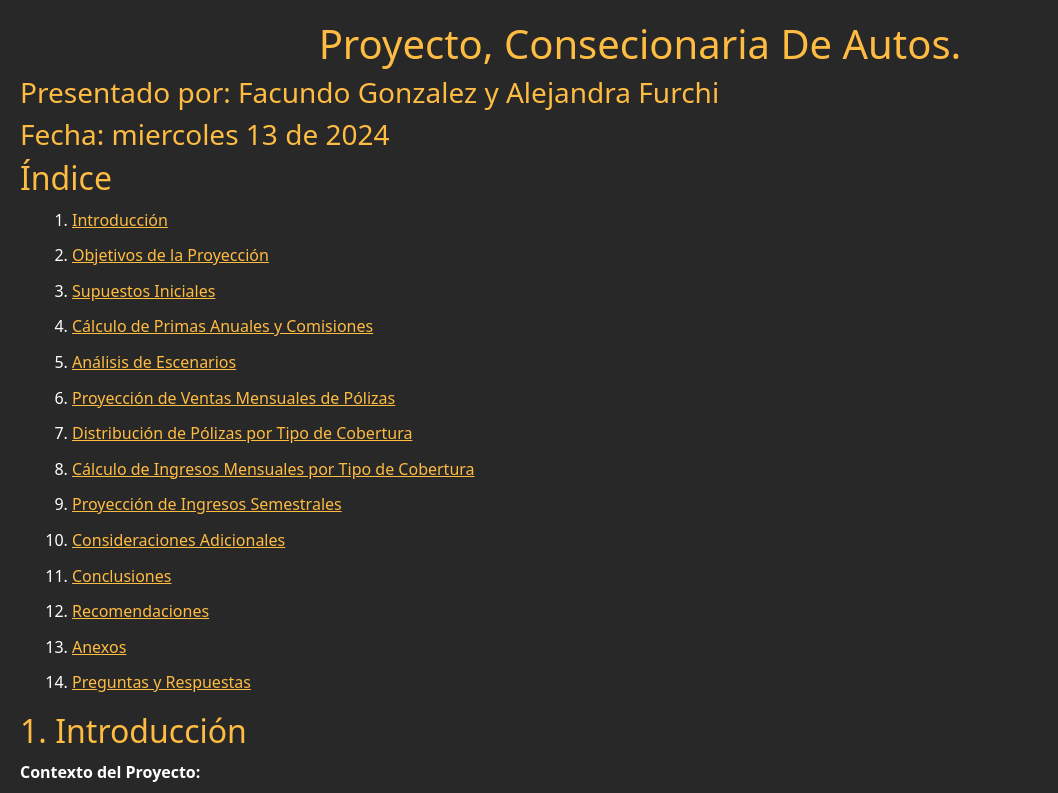
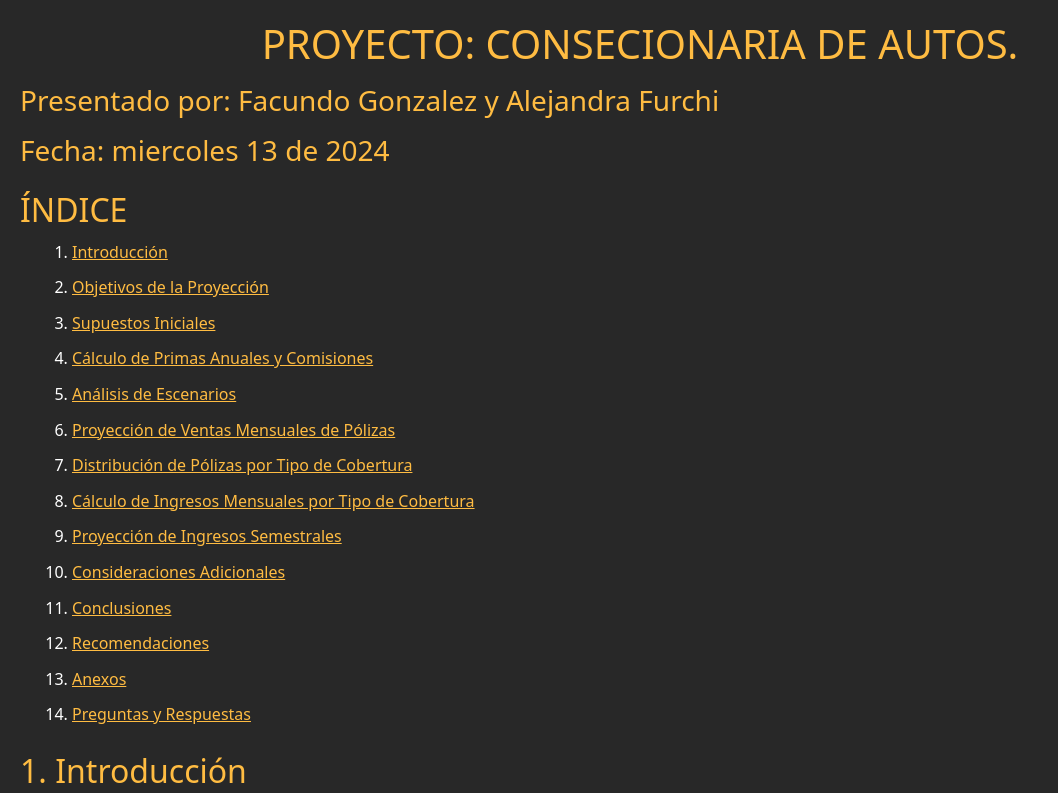
Before and after one commit to facugon85/agencia, a plain HTML site: page index.html in a window 1280 px wide. Shown: the top 793 px of the page, without its empty margins (0-1058 px from the left). Drawn offline with nearby package versions, Linux system fonts and the light colour scheme.

Commit message:
Update index.html

```diff
--- a/index.html
+++ b/index.html
@@ -48,12 +48,13 @@
 </head>
 <body>
 
-    <h1 class="text-capitalize">Proyecto, consecionaria de autos.</h1>
+    <h1 class="my-3 text-uppercase">Proyecto: consecionaria de autos.</h1>
 
-    <h3>Presentado por: Facundo Gonzalez y Alejandra Furchi</h3>
-    <h3>Fecha: miercoles 13 de 2024</h3>
+    <h3 class="my-3">Presentado por: Facundo Gonzalez y Alejandra Furchi</h3>
+    <h3 class="my-3">Fecha: miercoles 13 de 2024</h3>
 
-    <h2>Índice</h2>
+    <div class="my-4">
+        <h2 class="text-uppercase">Índice</h2>
     <ol>
         <li><a href="#introduccion">Introducción</a></li>
         <li><a href="#objetivos">Objetivos de la Proyección</a></li>
@@ -70,6 +71,7 @@
         <li><a href="#anexos">Anexos</a></li>
         <li><a href="#preguntas">Preguntas y Respuestas</a></li>
     </ol>
+    </div>
 
     <h2 id="introduccion">1. Introducción</h2>
 
```
